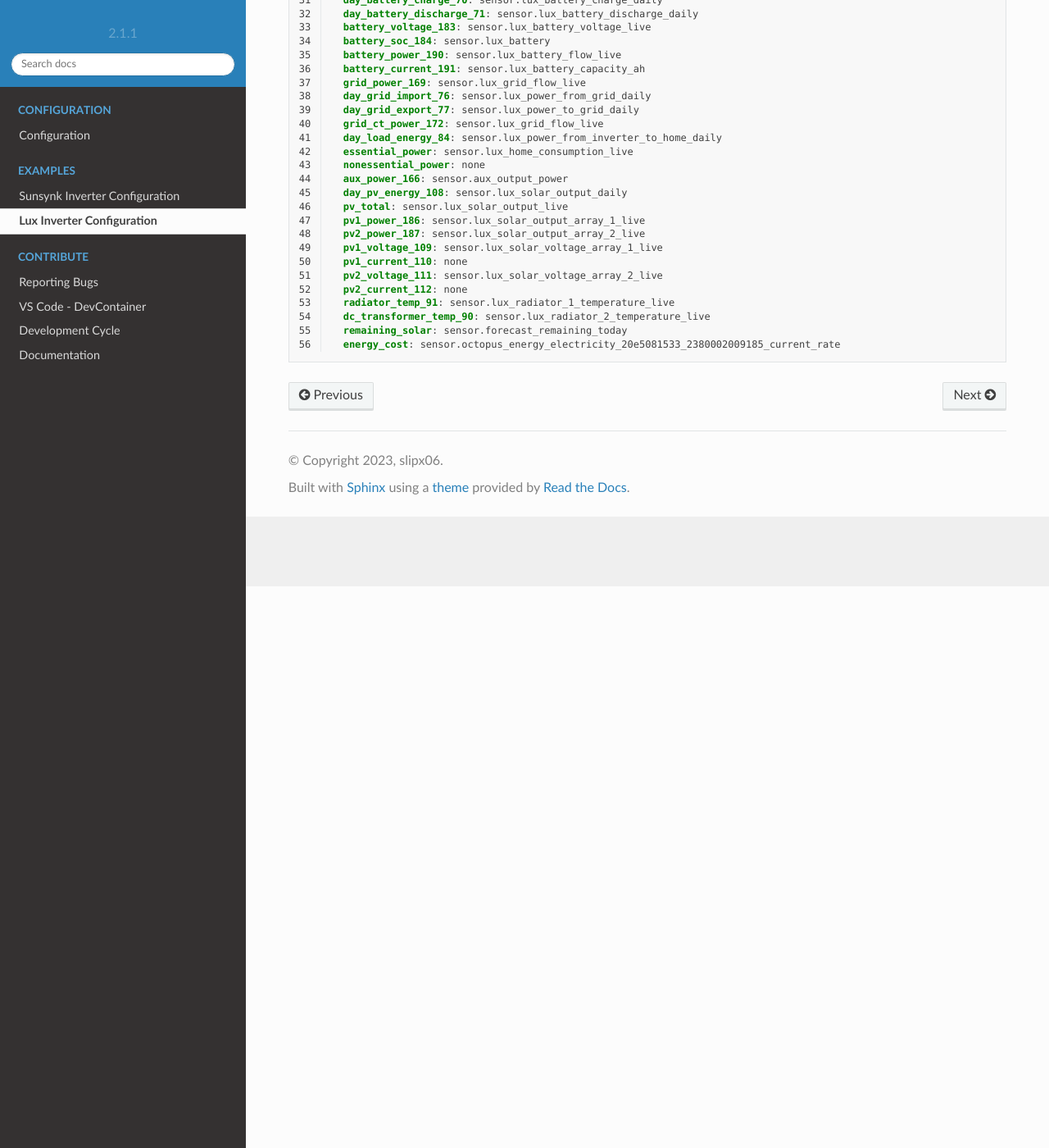
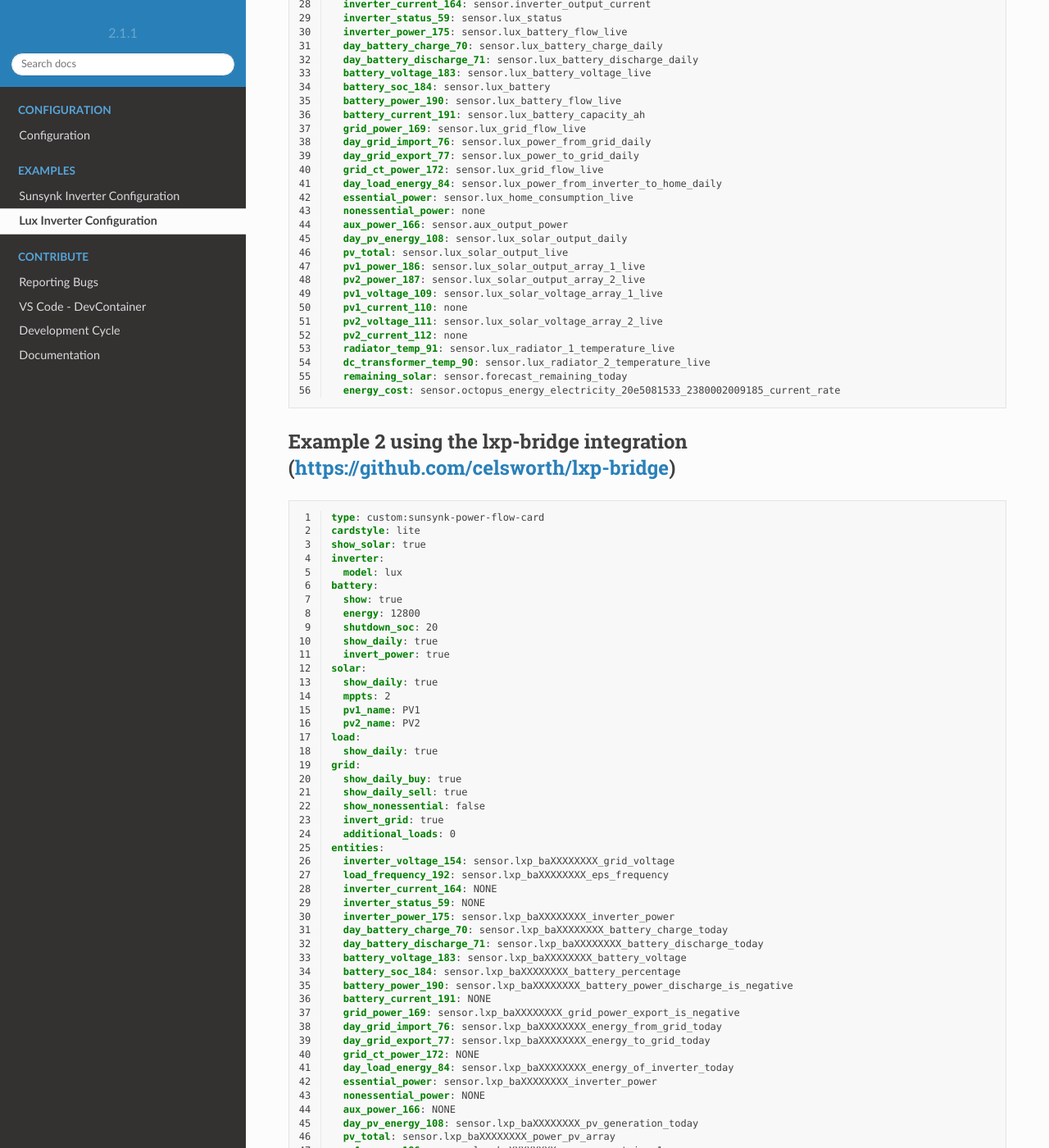
Before and after one commit to slipx06/sunsynk-power-flow-card, a Sphinx documentation site: the page built from docs/examples/lux.rst, in a window 1280 px wide and 1400 px high, scrolled down 685 px. Shown: the whole window at 82% size. Built offline with Sphinx 7.4.7 and the Read the Docs theme 2.0.0, drawn with Linux system fonts in a browser that asks for light colours; some of the changed text lies outside the part shown.

Commit message:
docs: add additional Lux example

```diff
--- a/docs/examples/lux.rst
+++ b/docs/examples/lux.rst
@@ -2,6 +2,9 @@
 Lux Inverter Configuration
 ##########################
 
+*********
+Example 1
+*********
 
 .. code-block:: yaml
   :linenos:
@@ -62,3 +65,71 @@ Lux Inverter Configuration
     dc_transformer_temp_90: sensor.lux_radiator_2_temperature_live
     remaining_solar: sensor.forecast_remaining_today
     energy_cost: sensor.octopus_energy_electricity_20e5081533_2380002009185_current_rate
+
+************************************************************************************
+Example 2 using the lxp-bridge integration (https://github.com/celsworth/lxp-bridge)
+************************************************************************************
+
+.. code-block:: yaml
+  :linenos:
+
+  type: custom:sunsynk-power-flow-card
+  cardstyle: lite
+  show_solar: true
+  inverter:
+    model: lux
+  battery:
+    show: true
+    energy: 12800
+    shutdown_soc: 20
+    show_daily: true
+    invert_power: true
+  solar:
+    show_daily: true
+    mppts: 2
+    pv1_name: PV1
+    pv2_name: PV2
+  load:
+    show_daily: true
+  grid:
+    show_daily_buy: true
+    show_daily_sell: true
+    show_nonessential: false
+    invert_grid: true
+    additional_loads: 0
+  entities:
+    inverter_voltage_154: sensor.lxp_baXXXXXXXX_grid_voltage
+    load_frequency_192: sensor.lxp_baXXXXXXXX_eps_frequency
+    inverter_current_164: NONE
+    inverter_status_59: NONE
+    inverter_power_175: sensor.lxp_baXXXXXXXX_inverter_power
+    day_battery_charge_70: sensor.lxp_baXXXXXXXX_battery_charge_today
+    day_battery_discharge_71: sensor.lxp_baXXXXXXXX_battery_discharge_today
+    battery_voltage_183: sensor.lxp_baXXXXXXXX_battery_voltage
+    battery_soc_184: sensor.lxp_baXXXXXXXX_battery_percentage
+    battery_power_190: sensor.lxp_baXXXXXXXX_battery_power_discharge_is_negative
+    battery_current_191: NONE
+    grid_power_169: sensor.lxp_baXXXXXXXX_grid_power_export_is_negative
+    day_grid_import_76: sensor.lxp_baXXXXXXXX_energy_from_grid_today
+    day_grid_export_77: sensor.lxp_baXXXXXXXX_energy_to_grid_today
+    grid_ct_power_172: NONE
+    day_load_energy_84: sensor.lxp_baXXXXXXXX_energy_of_inverter_today
+    essential_power: sensor.lxp_baXXXXXXXX_inverter_power
+    nonessential_power: NONE
+    aux_power_166: NONE
+    day_pv_energy_108: sensor.lxp_baXXXXXXXX_pv_generation_today
+    pv_total: sensor.lxp_baXXXXXXXX_power_pv_array
+    pv1_power_186: sensor.lxp_baXXXXXXXX_power_pv_string_1
+    pv2_power_187: sensor.lxp_baXXXXXXXX_power_pv_string_2
+    pv1_voltage_109: sensor.lxp_baXXXXXXXX_voltage_pv_string_1
+    pv1_current_110: NONE
+    pv2_voltage_111: sensor.lxp_baXXXXXXXX_voltage_pv_string_2
+    pv2_current_112: NONE
+    radiator_temp_91: sensor.lxp_baXXXXXXXX_radiator_1_temperature
+    dc_transformer_temp_90: sensor.lxp_baXXXXXXXX_radiator_2_temperature
+    remaining_solar: sensor.forecast_remaining_today
+    energy_cost: NONE
+
+.. note::
+
+   Replace ``baXXXXXXXX`` with your wifi dongle number
```
